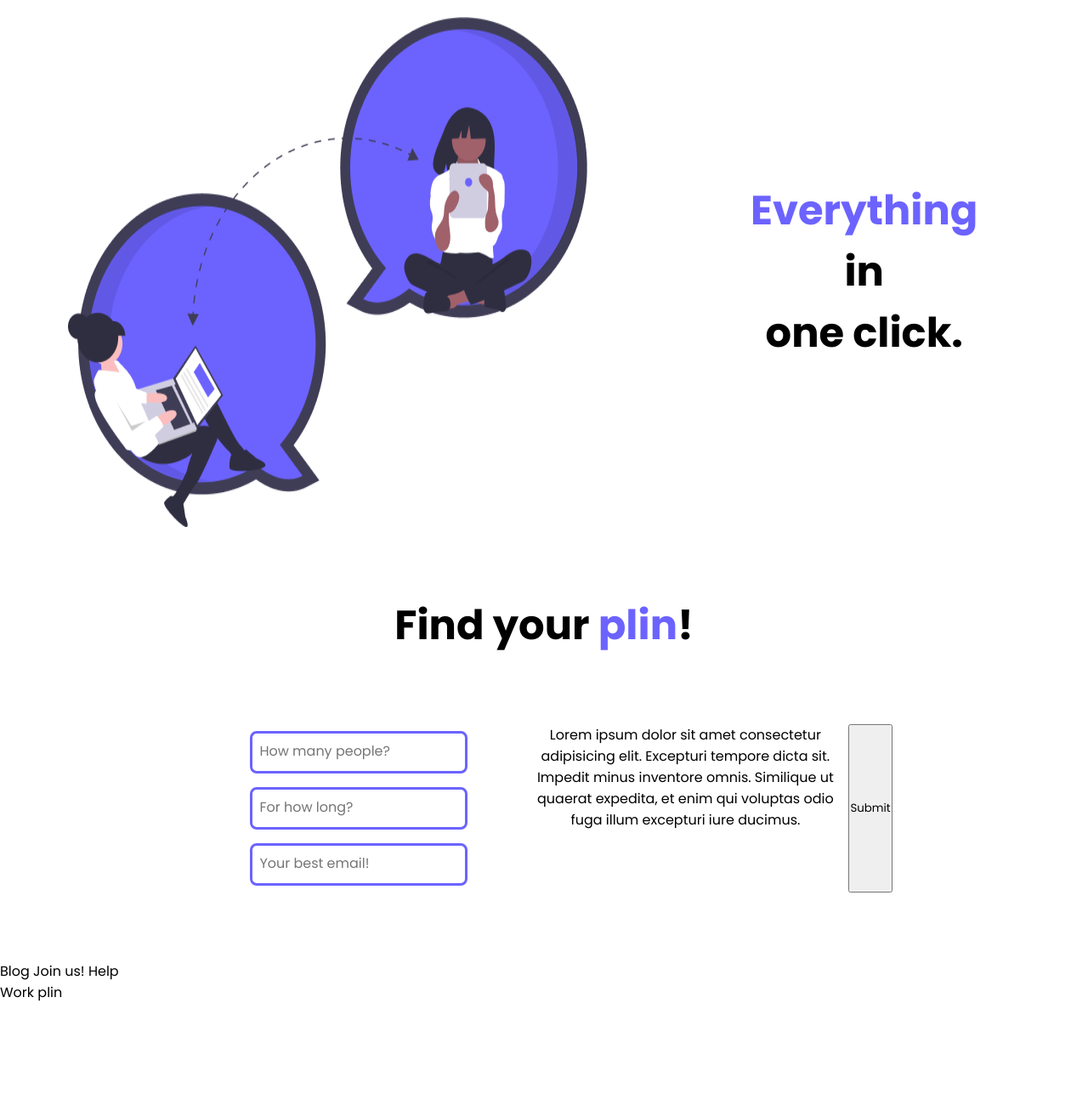
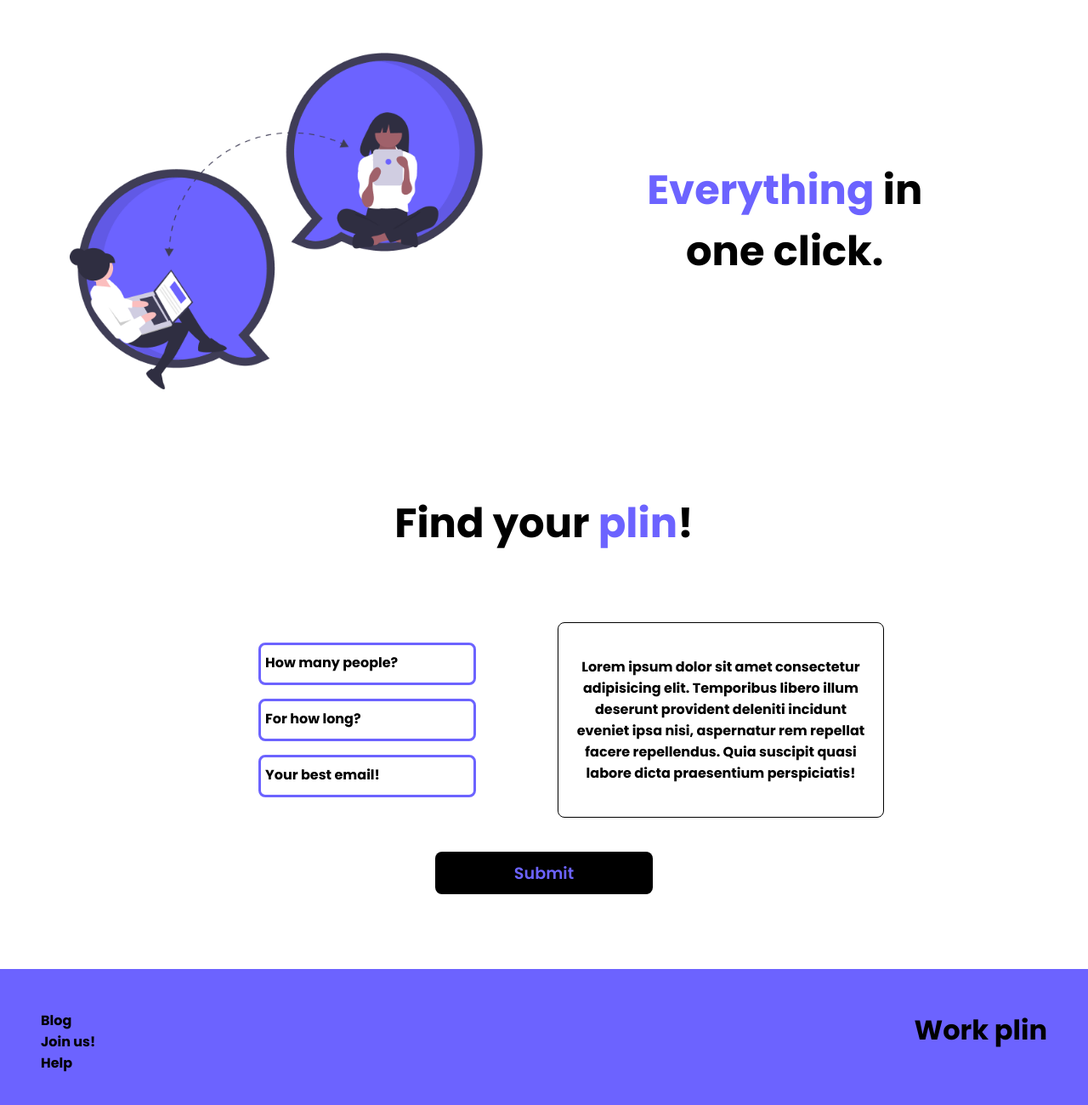
Before and after one commit to EllieVieira/Work-Plin-My-Project-6, a plain HTML site: page index.html in a window 1280 px wide. Shown: the part 132-1432 px from the top of the page at 85% size. Before the commit the page ends 1312 px from the top, so only its background shows below. Drawn offline with Linux system fonts and the light colour scheme.

Commit message:
completo \o/
Tá completo, com responsividade etc.

```diff
--- a/index.html
+++ b/index.html
@@ -11,7 +11,7 @@
 <body>
   <header>
     <nav>
-      <h1>Work <span style="color: #6C63FF;">plin</span></h1>
+      <h1>Work <span class="highlight">plin</span></h1>
       <div class="menu">
         <a href="">About</a>
         <a href="">Places</a>
@@ -20,41 +20,58 @@
     </nav>
   </header>
 
-  <section id="image-sec">
+  <section class="image-sec">
     <div class="image-1">
       <img src="img/illustration.png" alt="Baloons">
       <div class="text-1">
-        <h2><span style="color: #6C63FF;">Everything</span> in <br>one click.</h2>
+        <h2><span class="highlight">Everything</span> in <br>one click.</h2>
       </div>
     </div>
+
+    <div class="find-text">
+      <h2>Find your <span class="highlight">plin</span>!</h2>
+    </div>
   </section>
-  <div class="find-text">
-    <h2>Find your <span style="color: #6C63FF;">plin</span>!</h2>
-  </div>
 
   <section class="form-sec">
+    <div class="form-class">
+      <div class="form-div">
+        <form action="submit">
+          <label for="people" class="sr-only">How many people?</label>
+          <input type="number" id="people" placeholder="How many people?">
 
-    <div class="form-class">
-      <form action="submit">
-        <input type="number" placeholder="How many people?">
-        <input type="text" placeholder="For how long?">
-        <input type="email" placeholder="Your best email!">
-      </form>
+          <label for="duration" class="sr-only">For how long?</label>
+          <input type="text" id="duration" placeholder="For how long?">
+
+          <label for="email" class="sr-only">Your best email!</label>
+          <input type="email" id="email" placeholder="Your best email!">
+        </form>
+
+      </div>
+
+      <div class="form-text">
+        <p>Lorem ipsum dolor sit amet consectetur adipisicing elit. Temporibus libero illum deserunt provident deleniti
+          incidunt eveniet ipsa nisi, aspernatur rem repellat facere repellendus. Quia suscipit quasi labore dicta
+          praesentium perspiciatis!</p>
+      </div>
     </div>
-    <div class="form-text">
-      <p>Lorem ipsum dolor sit amet consectetur adipisicing elit. Excepturi tempore dicta sit. Impedit
-        minus inventore omnis. Similique ut quaerat expedita, et enim qui voluptas odio fuga illum excepturi iure
-        ducimus.</p>
-    </div>
-    <input type="button" value="Submit" class="submit-btn">
+
+    <button class="submit-btn">Submit</button>
+
   </section>
 
   <footer class="footer-sec">
-    <a href="">Blog</a>
-    <a href="">Join us!</a>
-    <a href="">Help</a>
-    <div class="footer-text">Work plin</div>
+    <div class="links">
+      <a href="">Blog</a>
+      <a href="">Join us!</a>
+      <a href="">Help</a>
+    </div>
+
+    <div class="footer-text">
+      <h1>Work plin</h1>
+    </div>
   </footer>
+
 </body>
 
 </html>
--- a/style.css
+++ b/style.css
@@ -9,7 +9,6 @@
 }
 
 nav {
-    /* background-color: blue; */
     display: flex;
     justify-content: space-between;
     align-items: center;
@@ -19,7 +18,6 @@ nav {
 
 h1 {
     font-size: 2rem;
-
 }
 
 .menu a {
@@ -29,36 +27,37 @@ h1 {
 
 .menu a:hover {
     color: #6C63FF;
+    transition: 0.3s;
 }
 
 a {
     text-decoration: none;
 }
 
-.image-sec {
-    display: flex;
-    margin: 5rem;
-    justify-content: center;
-    width: auto;
-
-}
+/* =======================
+   Image Section
+========================== */
 
 .image-1 {
     display: flex;
-    margin: 5rem;
-    width: auto;
-    justify-content: space-between;
+    justify-content: center;
+    align-items: center;
+    padding: 2rem;
+    height: 80vh;
+    gap: 5rem;
+    /* Espaço entre imagem e texto */
 }
 
-img {
-    width: 50hw;
-    height: 50hw;
-
-
+.image-1 img {
+    width: 40%;
+    height: auto;
+    object-fit: contain;
+    /* faz a imagem caber toda na div sem cortar nada e mantendo a proporção */
 }
 
 .text-1 {
-    margin: 12rem;
+    width: 40%;
+    margin: 2rem;
 }
 
 h2 {
@@ -66,49 +65,155 @@ h2 {
     text-align: center;
 }
 
+.highlight {
+    color: #6C63FF;
+}
 
-
-/* .form-sec {
-    display: flex;
-    align-items: center;
-    width: 50vw;
-    height: 100vh;
-    justify-content: center;
-    flex-direction: column;
-} */
+/* =======================
+   Form Section
+========================== */
 
 .form-sec {
     display: flex;
+    flex-direction: column;
+    align-items: center;
     margin: 5rem;
-    justify-content: center;
     width: auto;
     text-align: center;
-
 }
 
 .form-class {
-    flex-direction: column;
-    width: 30vw;
-    align-items: center;
+    display: flex;
+    justify-content: center;
+    align-items: stretch;
+    /* ESTICA as divs filhas para terem a mesma altura */
+    gap: 2rem;
+    /* Espaço entre o formulário e o texto lateral */
+    width: 100%;
+    margin-bottom: 2rem;
 }
 
-.form-class input {
+.form-class input,
+.submit-btn {
     height: 50px;
     border: .2rem solid #6C63FF;
     border-radius: .5rem;
     margin: .5rem;
     width: 20vw;
+    padding: 5px;
+}
 
+.form-div,
+.form-text {
+    width: 30vw;
+    padding: 1rem;
+    /* Quadrado mais definido com padding e borda */
+    border-radius: .5rem;
 }
 
 .form-text {
-    width: 30vw;
+    border: 0.1rem solid #000000;
+    display: flex;
+    align-items: center;
+    justify-content: center;
+    text-align: center;
 }
 
-.submit-btn {}
+::placeholder,
+.form-text {
+    font-size: 1rem;
+    font-weight: bolder;
+    color: #000000;
+}
 
+.submit-btn {
+    background-color: #000000;
+    color: #6C63FF;
+    font-weight: 600;
+    font-size: 1.2rem;
+    border: none;
+    text-align: center;
+    cursor: pointer;
+}
 
-::placeholder {
+.submit-btn:hover {
+    background-color: #6C63FF;
+    color: #000000;
+    transition: 0.5s;
+}
+
+/* =======================
+   Footer
+========================== */
+
+.footer-sec {
+    background-color: #6C63FF;
     font-size: 1rem;
-    padding: .5rem;
+    font-weight: bolder;
+    padding: 3rem;
+    display: flex;
+    justify-content: space-between;
 }
+
+.links a {
+    display: flex;
+    flex-direction: column;
+}
+
+.links a:hover {
+    color: #f0f8ff;
+    transition: 0.3s;
+}
+
+/* Deixar o label invisível, mas ainda proporcionando acessibilidade ao site*/
+.sr-only {
+    position: absolute;
+    /* Tira o elemento do fluxo normal da página */
+    width: 1px;
+    /* Define largura mínima para ocupar o menor espaço possível */
+    height: 1px;
+    /* Define altura mínima */
+    padding: 0;
+    /* Remove qualquer espaçamento interno */
+    margin: -1px;
+    /* Move o elemento um pouco para fora da tela */
+    overflow: hidden;
+    /* Esconde qualquer conteúdo que ultrapasse o limite da caixa */
+    clip: rect(0, 0, 0, 0);
+    /* Corta toda a área visível do elemento (para navegadores mais antigos) */
+    white-space: nowrap;
+    /* Impede quebras de linha, mantendo o conteúdo em uma linha só */
+    border: 0;
+    /* Remove qualquer borda que possa aparecer */
+}
+
+/* =======================
+   Media query - responsividade
+========================== */
+
+@media (max-width: 768px) {
+    .form-class {
+        flex-direction: column;
+        align-items: center;
+    }
+
+    .form-class input {
+        width: 70vw;
+    }
+
+    .form-div,
+    .form-text {
+        width: 80vw;
+    }
+
+    .image-1 {
+        flex-direction: column;
+        gap: 2rem;
+        margin: 3rem;
+    }
+
+    .image-1 img,
+    .text-1 {
+        width: 80%;
+    }
+}
```
